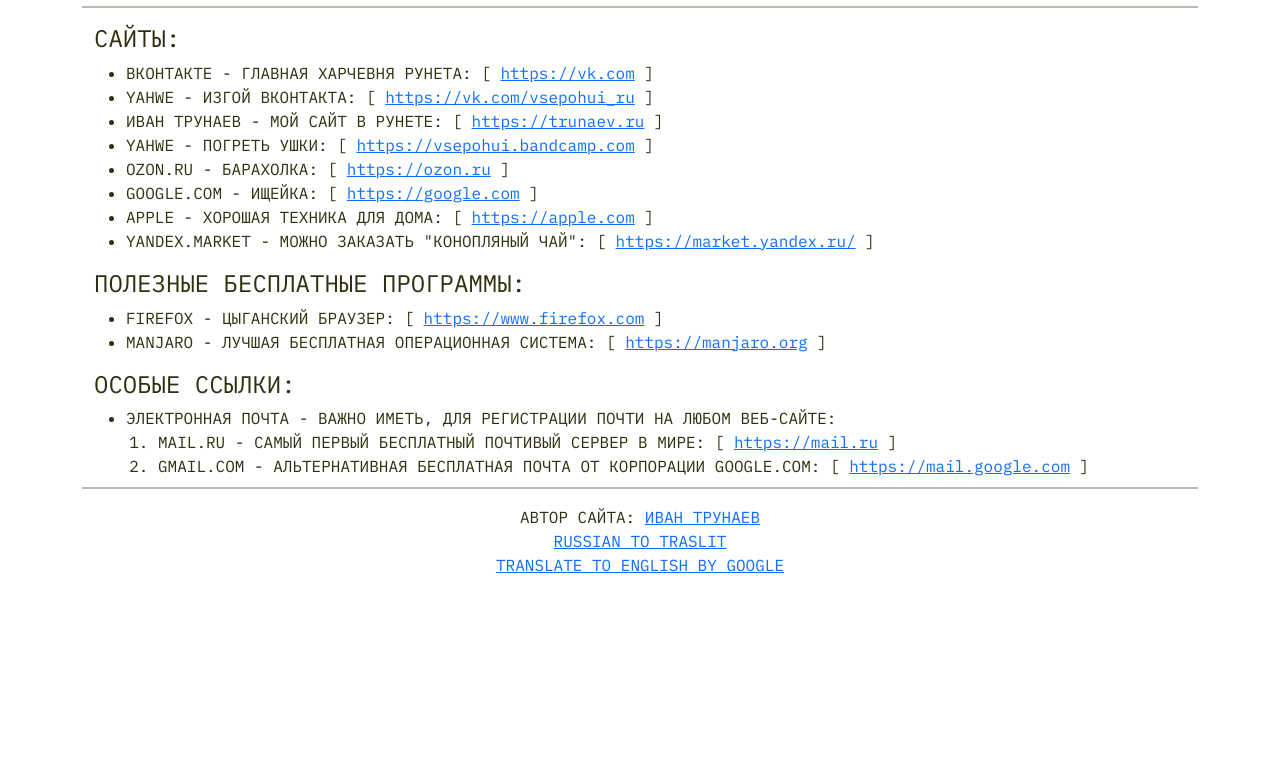
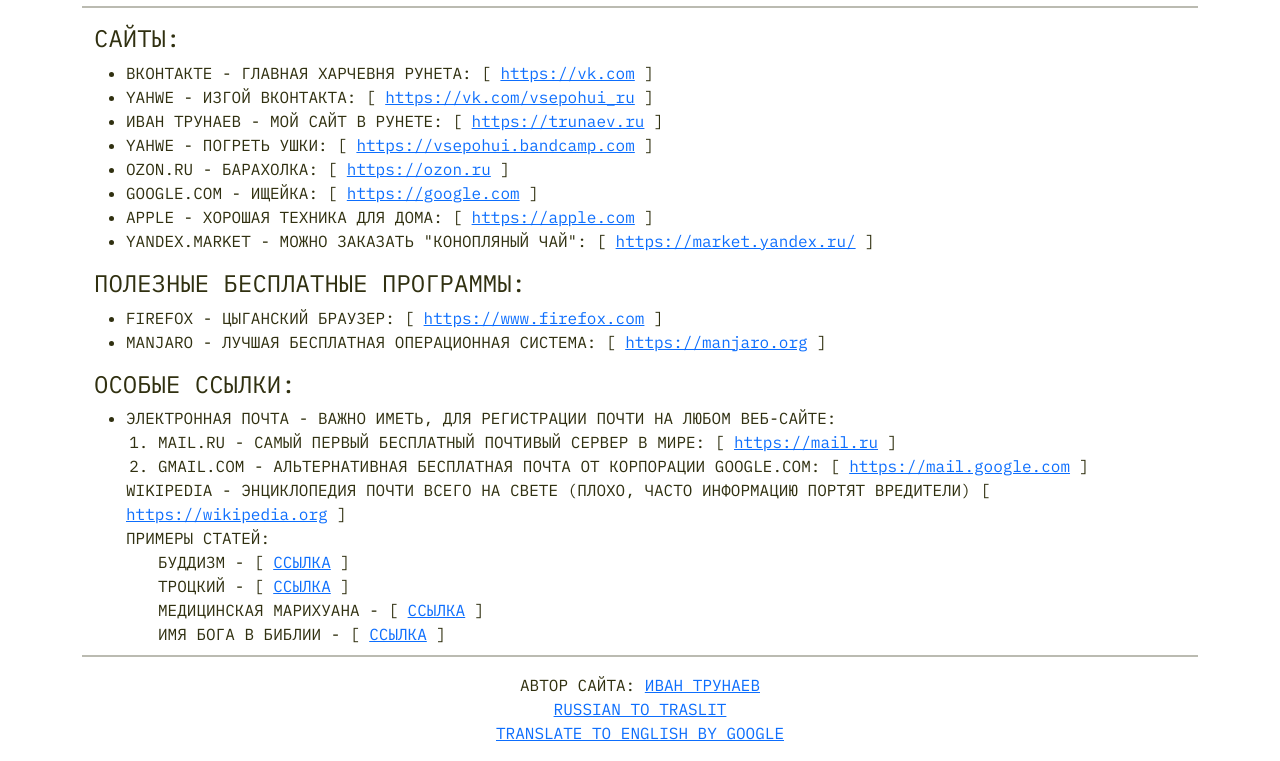
Before and after one commit to vsepohui/rupana, a plain HTML site: page index.html in a window 1280 px wide. Shown: the part 160-921 px from the top of the page. Before the commit the page ends 800 px from the top, so only its background shows below. Drawn offline with Linux system fonts and the light colour scheme.

Commit message:
Add wiki

```diff
--- a/index.html
+++ b/index.html
@@ -46,6 +46,12 @@
 						<li>MAIL.RU - САМЫЙ ПЕРВЫЙ БЕСПЛАТНЫЙ ПОЧТИВЫЙ СЕРВЕР В МИРЕ: [ <a href="https://mail.ru">https://mail.ru</a> ]</li>
 						<li>GMAIL.COM - АЛЬТЕРНАТИВНАЯ БЕСПЛАТНАЯ ПОЧТА ОТ КОРПОРАЦИИ GOOGLE.COM: [ <a href="https://mail.google.com">https://mail.google.com</a> ]</li>
 					</ol>
+					WIKIPEDIA - ЭНЦИКЛОПЕДИЯ ПОЧТИ ВСЕГО НА СВЕТЕ (ПЛОХО, ЧАСТО ИНФОРМАЦИЮ ПОРТЯТ ВРЕДИТЕЛИ) [ <a href="https://wikipedia.org">https://wikipedia.org</a> ]<br>
+					ПРИМЕРЫ СТАТЕЙ:
+					<ol>БУДДИЗМ - [ <a href="https://ru.wikipedia.org/wiki/%D0%91%D1%83%D0%B4%D0%B4%D0%B8%D0%B7%D0%BC">ССЫЛКА</a> ]</ol>
+					<ol>ТРОЦКИЙ - [ <a href="https://ru.wikipedia.org/wiki/%D0%A2%D1%80%D0%BE%D1%86%D0%BA%D0%B8%D0%B9,_%D0%9B%D0%B5%D0%B2_%D0%94%D0%B0%D0%B2%D0%B8%D0%B4%D0%BE%D0%B2%D0%B8%D1%87">ССЫЛКА</a> ]</ol>
+					<ol>МЕДИЦИНСКАЯ МАРИХУАНА - [ <a href="https://ru.wikipedia.org/wiki/%D0%9C%D0%B5%D0%B4%D0%B8%D1%86%D0%B8%D0%BD%D1%81%D0%BA%D0%B0%D1%8F_%D0%BC%D0%B0%D1%80%D0%B8%D1%85%D1%83%D0%B0%D0%BD%D0%B0">ССЫЛКА</a> ]</ol>
+					<ol>ИМЯ БОГА В БИБЛИИ - [ <a href="https://ru.wikipedia.org/wiki/%D0%98%D0%BC%D0%B5%D0%BD%D0%B0_%D0%91%D0%BE%D0%B3%D0%B0_%D0%B2_%D0%91%D0%B8%D0%B1%D0%BB%D0%B8%D0%B8">ССЫЛКА</a> ]</ol>
 				</li>
 			</ul>
 		</div>
```
